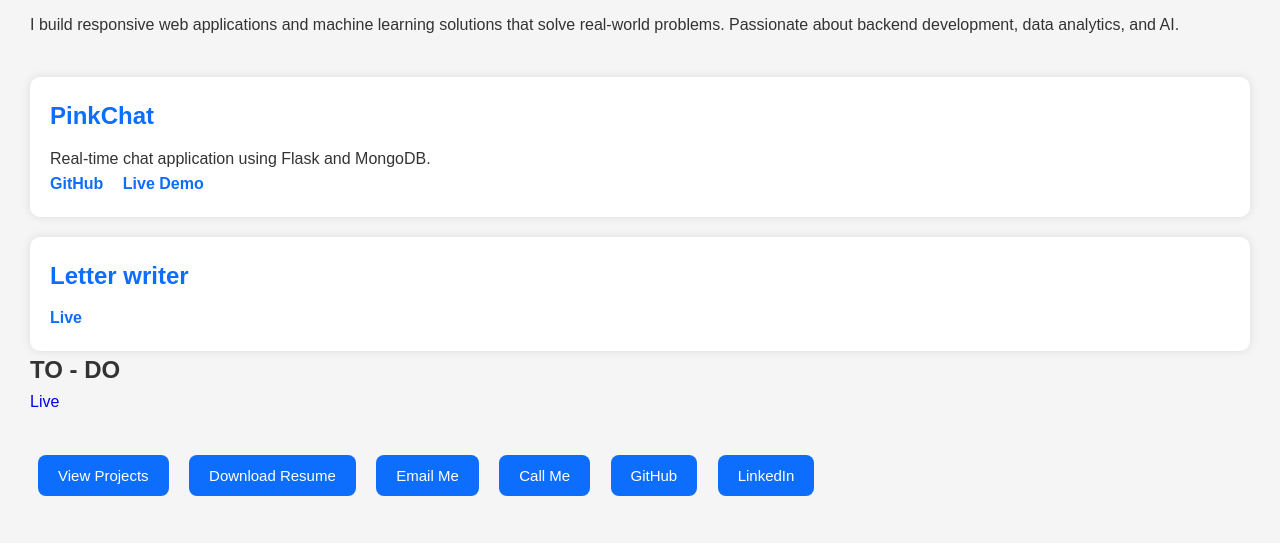
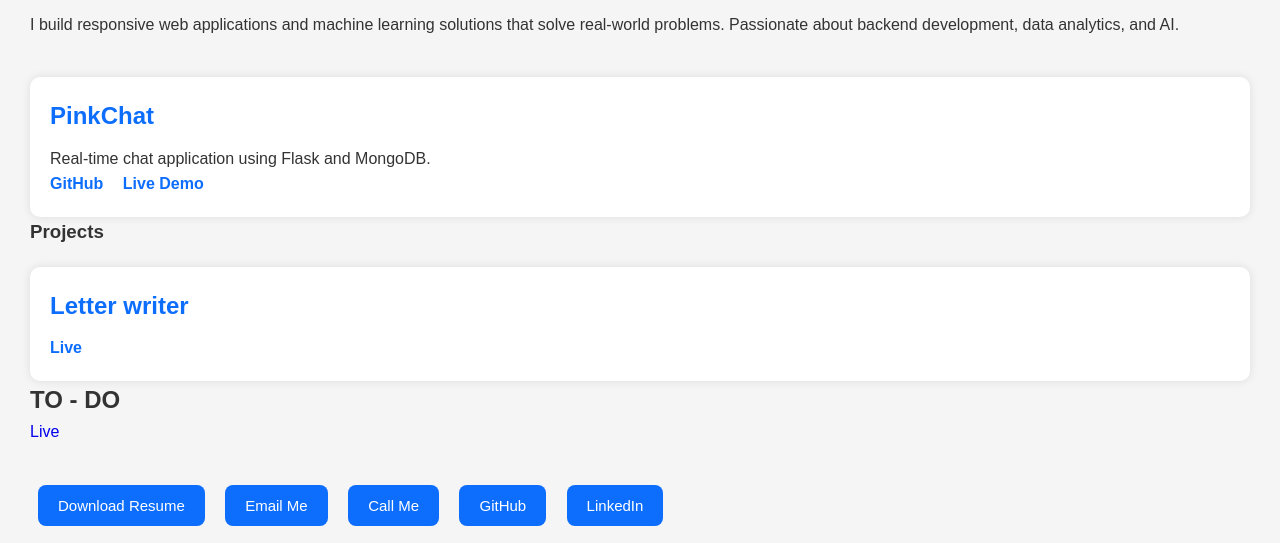
Before and after one commit to Nishant2006-cmd/portfolio, a plain HTML site: page index.html in a window 1280 px wide. Shown: the part 232-775 px from the top of the page. Drawn offline with Linux system fonts and the light colour scheme.

Commit message:
Rename intro.html to index.html

```diff
--- a/index.html
+++ b/index.html
@@ -146,7 +146,7 @@ html{
 
     <a href="https://pinkchat-zpjc.onrender.com" target="_blank">Live Demo</a>
 </div>
-
+<h3> Projects </h3>
 <div class="project">
     <h2>Letter writer</h2>
 
@@ -159,9 +159,7 @@ html{
 </div>
 
 </section>
-<a href="#projects">
-    <button class="btn1">View Projects</button>
-</a>
+
 
 <a href="resume (1).pdf" download>
     <button class="btn2">Download Resume</button>
@@ -179,7 +177,7 @@ html{
     <button class="btn1">GitHub</button>
 </a>
 
-<a href="https://www.linkedin.com/in/Nishant-Sharma" target="_blank">
+<a href="www.linkedin.com/in/nishant-sharma-2a04052b2" target="_blank">
     <button class="btn1">LinkedIn</button>
 </a>
 <div id="about"><h1>About Me</h1>
```
